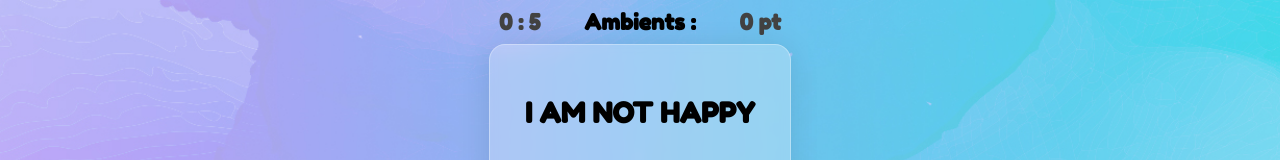
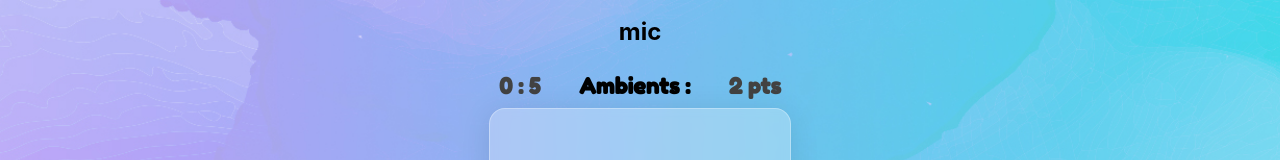
Before and after one commit to kamranalisheeno9/phrase_component, a React (Vite) app: page / in a window 1280 px wide. Shown: the top 160 px of the page. Built offline with nearby package versions, Linux system fonts and the light colour scheme.

Commit message:
bonus function added

```diff
--- a/src/components/activityCards.css
+++ b/src/components/activityCards.css
@@ -137,27 +137,7 @@ width: 100%;
 }
 
 /* EDITED 29 December 2022 Kamran -> Styling For Users  */
-.example_users ul{
-  list-style: none !important;
-  display: flex;
-  justify-content: space-around;
 
-}
-.example_users ul li{
-  padding: 10px;
-  background-color: #424242;
-  margin: 10px;
-  border-radius: 5px;
-  color: white;
-  cursor: pointer;
-  transition: 0.1s all linear;
-}
-.example_users ul li:hover{
-  opacity: 0.8;
-
-
-}
 .current_user{
-  text-transform: uppercase;
   text-align: center;
 }
--- a/src/components/activityCards.jsx
+++ b/src/components/activityCards.jsx
@@ -30,18 +30,18 @@ const Phrase = () => {
     },
   ];
 
-
-
   // State Variable Declared
 
   const [repeatedPhrases, setRepeatedPhrases] = useState([]);
   const [num, setNum] = useState(0);
   // New States Added For Accuracy and Wrong 12/29/2022
 
-
+  // EDITED 29 - 31 December 2022 Kamran ( Users Array and Current User)
+  const [users, setUsers] = useState(["Dom", "Mic", "John", "Nick", "Daniel"]);
+  const [currentUser, setCurrentUser] = useState("Mic");
+  const [bonusPoints, setBonusPoints] = useState(0);
 
   // EDITED 29 December 2022 Kamran ( Updated Value of WrongAnswer from 1 to 0)
-
 
   const [wrongAnswer, setWrongAnswer] = useState(0);
   const [accuracy, setAccuracy] = useState(0);
@@ -90,10 +90,7 @@ const Phrase = () => {
   // Answer Function
   // Complete answer section is update so replace 'right and wrong functions section' with 'answer section' also update function of buttons on lines 185 and 204 by changing 'onClick function' .
   const validateAnswer = (thePhrase, TheCorrectNum, ButtonBehaviour) => {
-
     // EDITED 29 December 2022 Kamran ("Function Conditions For Accuracy and Wrong 12/29/2022" part is removed from here and added below in useEffect Hook )
-
-
 
     if (
       thePhrase === phrases[num].text &&
@@ -165,15 +162,39 @@ const Phrase = () => {
 
   // EDITED 29 December 2022 Kamran (UseEffect Hook -> Deleted Part Updated Here)
 
-  useEffect(()=>{
+  useEffect(() => {
     if (wrongAnswer === 0 && points === 0) {
       setAccuracy(0 * 100);
     } else {
-      let accuracyDecimal=((points / (wrongAnswer + points)) * 100).toFixed(2)
+      let accuracyDecimal = ((points / (wrongAnswer + points)) * 100).toFixed(
+        2
+      );
       setAccuracy(accuracyDecimal);
     }
-  },[wrongAnswer,points])
+  }, [wrongAnswer, points]);
 
+  // EDITED 29 - 31 December 2022 Kamran ( Bonus Function)
+
+  useEffect(()=>{
+      // Convert The array and current user into lower case
+
+    const lowerArray = users.map(element => {
+      return element.toLowerCase();
+    });
+    setCurrentUser(currentUser.toLocaleLowerCase())
+
+    if (lowerArray.includes(currentUser.toLocaleLowerCase())) {
+      setPoints(points + 2)
+      setBonusPoints(2)
+    }
+    else if(!lowerArray.includes(currentUser.toLocaleLowerCase())){
+      setBonusPoints(11)
+      setPoints(points + 11)
+
+    }
+    console.log("Users", users);
+    console.log("Current User", currentUser);
+  },[])
 
 
   return (
@@ -181,13 +202,18 @@ const Phrase = () => {
       {finalResult ? (
         // Showing Final Result Component
         <>
-          <AnimationPage points={points} accuracy={accuracy} />
+          <AnimationPage points={points} accuracy={accuracy} bonus={bonusPoints} />
         </>
       ) : (
         // Main Phrase Component
         <>
           <div>
+  {/* EDITED 29 - 31 December 2022 Kamran (Current User Display) */}
+
+          <h2 className="current_user">{currentUser}</h2>
+
             <div className="points">
+
               <div>
                 {mins} : {seconds}
               </div>
@@ -259,12 +285,11 @@ const Phrase = () => {
                 <div className="circle-btn"> &#10004;</div>
               </div>
             </div>
-
           </div>
+          {/* EDITED 29 December 2022 Kamran -> Users Array Component Just For Understanding the bonus function you can remove this component part when you have backend done and users in the array. */}
 
         </>
       )}
-
     </>
   );
 };
--- a/src/components/activityCompleteAnimation.css
+++ b/src/components/activityCompleteAnimation.css
@@ -14,9 +14,11 @@
 
 /* Final Card Styling */
     /* CSS Changes 12/29/2022 */
+ /* EDITED 29 - 31 December 2022 Kamran ( Final Results Look Changed and Bonus Added)  */
+
 .final_card_container {
   width: 400px;
-  height: 200px;
+  height: auto;
   background: rgba(255, 255, 255, 0.28);
   border-radius: 16px;
   box-shadow: 0 4px 30px rgba(0, 0, 0, 0.1);
--- a/src/components/activityCompleteAnimation.jsx
+++ b/src/components/activityCompleteAnimation.jsx
@@ -49,12 +49,17 @@ const AnimationPage = (props) => {
     <div className="main_container">
       {/* Final Results Part */}
 
+      {/* EDITED 29 - 31 December 2022 Kamran ( Final Results Look Changed and Bonus Added)  */}
+
       {finalResults ? (
         <div className="final_card_container">
 
           {/* Accuracy Added 12/29/2022  */}
-          <p> Total Right : {props.points}  </p>
+          <p> Ambients Earned : {props.points}  </p>
           <p> Accuracy : {props.accuracy} %  </p>
+          <p> Bonus : {props.bonus}  </p>
+          <p> Total Ambients : {props.points}  </p>
+
         </div>
       ) : letsSee ? (
         <div className="overflow">
```
